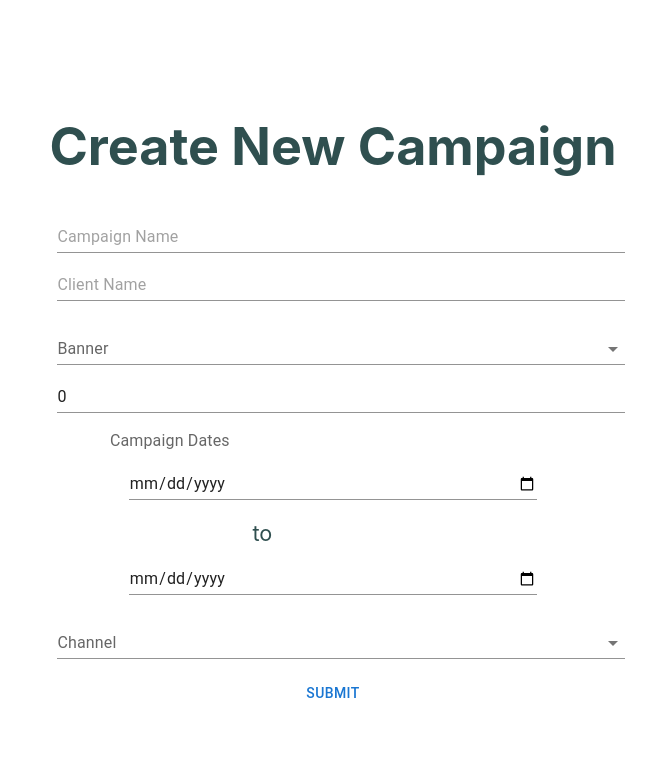
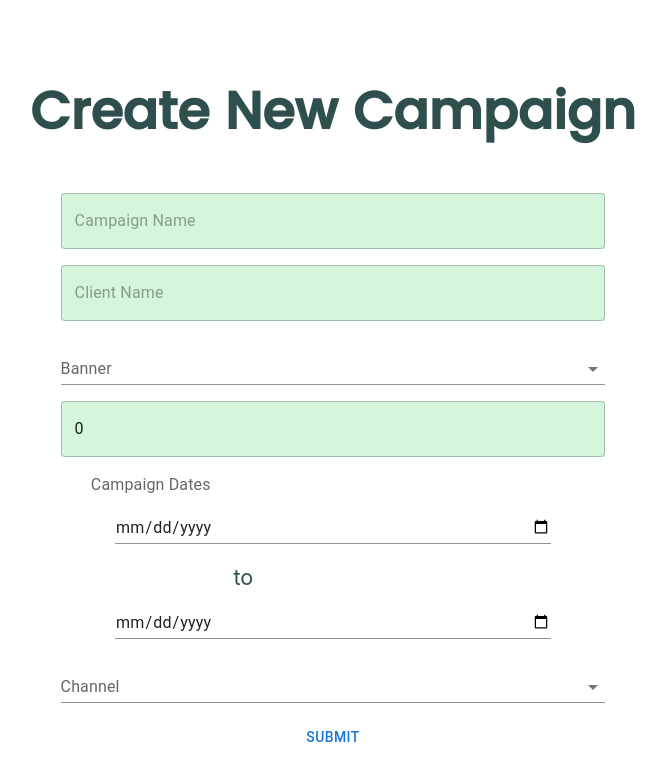
Before and after one commit to emmpaz/full-stack-dashboard, a React (Create React App) app in the folder my-app/: page /createCampaign in a window 1280 px wide. Shown: the top 780 px of the page, without its empty margins (307-973 px from the left). Built offline with nearby package versions, Linux system fonts and the light colour scheme; no server answers.

Commit message:
starting styling create campaign

```diff
--- a/my-app/src/components/createCampaignComp.tsx
+++ b/my-app/src/components/createCampaignComp.tsx
@@ -1,6 +1,6 @@
 import React, { useEffect, useState } from 'react';
 import axios from 'axios';
-import { Box, Button, Input, Select, MenuItem, InputLabel, FormControl } from '@mui/material';
+import { Box, Button, Input, Select, MenuItem, InputLabel, FormControl, TextField } from '@mui/material';
 import { Campaign } from '../helper files/types';
 import { OnsiteOptions } from './OnsiteOptions';
 import { InStoreOptions } from './InStoreOptions';
@@ -53,6 +53,10 @@ export const CreateCampaignComp = () => {
 
       };
 
+
+      /**
+       * add banner to new campaign and display the right banner option selected
+       */
       const [bannerDisplay, setBannerDisplay] = useState<string>("");
       const handleBannerChange = (e: any) => {
         setBannerDisplay(e.target.value);
@@ -65,6 +69,10 @@ export const CreateCampaignComp = () => {
         }));
       }
 
+      /**
+       * add channel to new campaign and display the right channel option selected
+       * and the right options for corresponding channel
+       */
       const [channelSelectionOption, setchannelSelectionOption] = useState<JSX.Element>();
       const [channelDisplay, setChannelDisplay] = useState<string>("");
       const handleChannelChange = (e: any) => {
@@ -107,11 +115,6 @@ export const CreateCampaignComp = () => {
     const handleSubmit = (event: { preventDefault: () => void; }) => {
         event.preventDefault();
 
-        // setNewCampaign((prevState) => ({
-        //   ...prevState,
-        //   bannerId:getBannerId(prevState.banner)
-        // }));
-
         axios.post('https://ps-springboot.azurewebsites.net/campaign', newCampaign)
             .then(res => {
                 console.log(res);
@@ -130,12 +133,11 @@ export const CreateCampaignComp = () => {
         noValidate
         autoComplete="off"
       >
-            <Input style ={{width: '100%'}} type="text" name="campaignName" placeholder="Campaign Name" value={newCampaign.campaignName} onChange={handleInputChange}></Input><br />
-            <Input style ={{width: '100%'}} type="text" name="company" placeholder="Client Name" value={newCampaign.company} onChange={handleInputChange}></Input><br />
-            <FormControl style ={{width: '100%'}} variant="standard">
+            <TextField sx={{backgroundColor:'#D5F6DC'}} style ={{width: '90%'}} type="text" name="campaignName" placeholder="Campaign Name" value={newCampaign.campaignName} onChange={handleInputChange}/><br />
+            <TextField sx={{backgroundColor:'#D5F6DC'}} style ={{width: '90%'}} type="text" name="company" placeholder="Client Name" value={newCampaign.company} onChange={handleInputChange}/><br />
+            <FormControl style ={{width: '90%'}} variant="standard">
               <InputLabel id="banner_id">Banner</InputLabel>
               <Select style ={{width: '100%'}} id="banner_selection" value={bannerDisplay} name="banner" onChange={handleBannerChange}>
-                <MenuItem value="none"></MenuItem>
                 <MenuItem value="Fresh Direct">Fresh Direct</MenuItem>
                 <MenuItem value="Food Lion">Food Lion</MenuItem>
                 <MenuItem value="Stop and Shop">Stop and Shop</MenuItem>
@@ -144,15 +146,14 @@ export const CreateCampaignComp = () => {
                 <MenuItem value="Hannaford">Hannaford</MenuItem>
               </Select>
             </FormControl> <br />
-            <Input style ={{width: '100%'}} type="number" placeholder="budget" name="budget" value={newCampaign.budget} onChange={handleInputChange}></Input><br />
+            <TextField sx={{backgroundColor:'#D5F6DC'}} style ={{width: '90%'}} type="text" placeholder="budget" name="budget" value={newCampaign.budget} onChange={handleInputChange}/><br />
             <InputLabel>Campaign Dates</InputLabel>
             <Input style={{width: '72%'}} type="date" name="startDate" value={newCampaign.startDate} onChange={handleInputChange}></Input>
             <p><small>to</small></p>
             <Input style={{width: '72%'}} type="date" name="endDate" value={newCampaign.endDate} onChange={handleInputChange}></Input><br />
-            <FormControl style ={{width: '100%'}} variant="standard">
+            <FormControl style ={{width: '90%'}} variant="standard">
               <InputLabel id="channel_id">Channel</InputLabel>
               <Select style ={{width: '100%'}} id="channel_selection" value={channelDisplay} name="channel" onChange={handleChannelChange}>
-                <MenuItem value="none"></MenuItem>
                 <MenuItem value="On-Site">On-Site</MenuItem>
                 <MenuItem value="Off-Site">Off-Site</MenuItem>
                 <MenuItem value="In-Store">In-Store</MenuItem>
--- /dev/null
+++ b/my-app/src/css files/createCampaign.css
@@ -0,0 +1,7 @@
+.create-campaign-container{
+    border:black;
+}
+
+.create-title{
+    font-family: "PoppinsMedium";
+}
--- a/my-app/src/pages/createCampaign.tsx
+++ b/my-app/src/pages/createCampaign.tsx
@@ -1,32 +1,11 @@
-import React, { useEffect, useState } from 'react';
-import { useNavigate, Link } from 'react-router-dom';
-import axios from 'axios';
-import { Campaign } from '../helper files/types';
 import { CreateCampaignComp } from '../components/createCampaignComp';
+import '../css files/createCampaign.css';
 
 const CreateCampaign = () => {
-    const navigate = useNavigate();
-    const formData = {
-        managerId: 123,
-        banner: '',
-        company: '',
-        channel: '',
-        budget: 10000.00,
-        campaignName: '',
-        startDate: 2022-12-12,
-        endDate: 2023-1-12,
-        isActive: false,
-    }
-
-    const handleSubmit = () => {
-        const axios = require('axios')
-        axios.post('https://ps-springboot.azurewebsites.net/campaign', formData)
-    }
-
 
     return(
-        <div>
-            <h1>Create New Campaign</h1>
+        <div className="create-campaign-container">
+            <h1 className="create-title">Create New Campaign</h1>
             <CreateCampaignComp />
         </div>
     );
```
